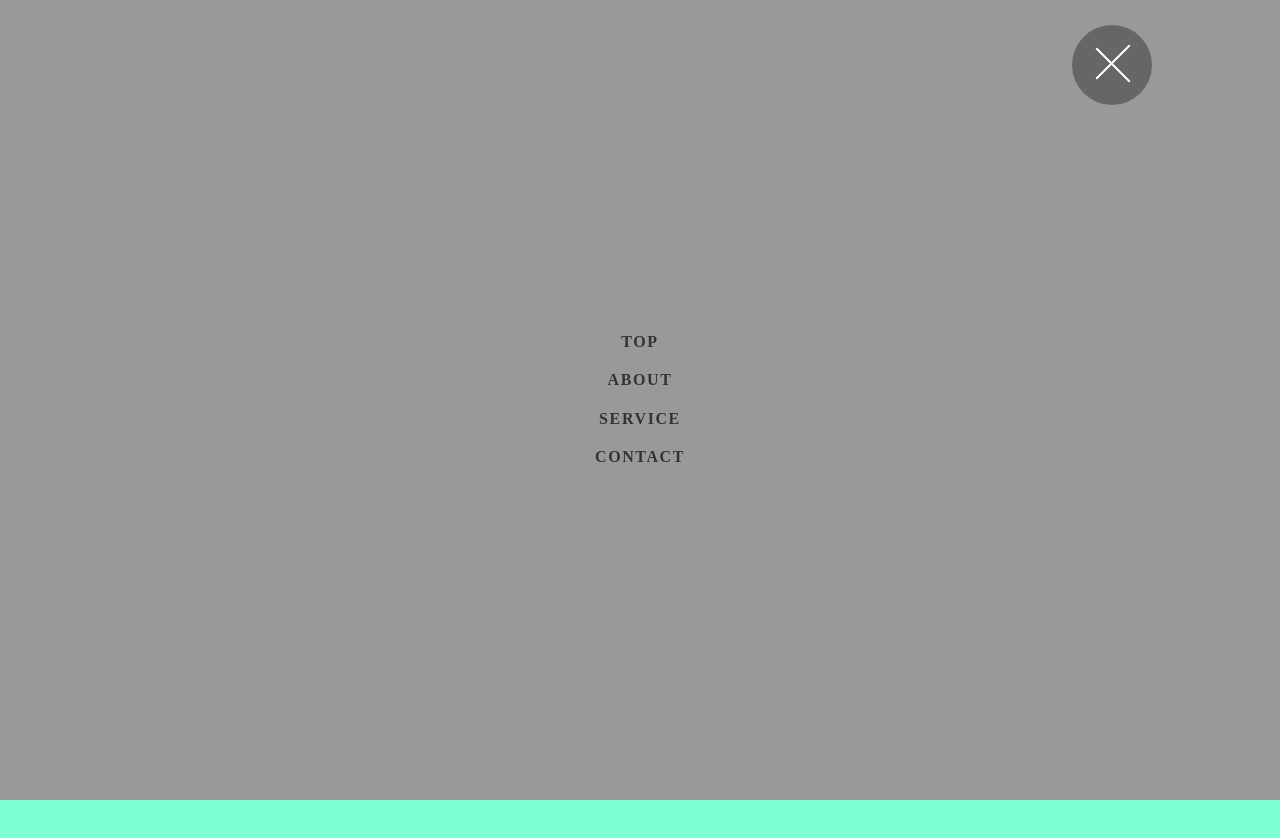
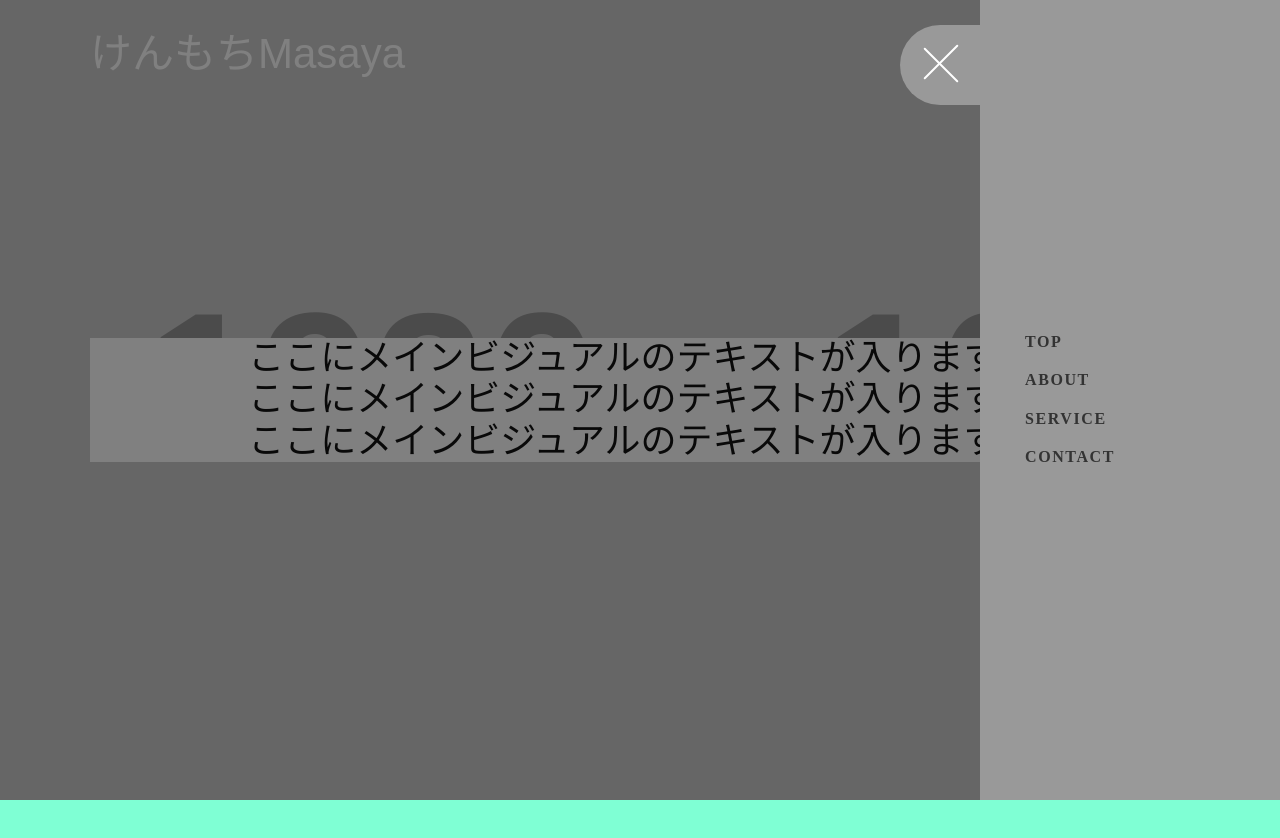
Before and after one commit to kmmch/portfolio-static, a plain HTML site: page index.html in a window 1280 px wide. Both pictures are taken after a click on the element 1112 px from the left and 65 px from the top of the page. Shown: the top 838 px of the page. Drawn offline with Linux system fonts and the light colour scheme; placeholder pictures from the web are drawn by us.

Commit message:
ヘッダー調整完了

```diff
--- a/assets/js/index.js
+++ b/assets/js/index.js
@@ -10,7 +10,10 @@ window.onload = function(){
         headerHamburgerBtn.classList.toggle('active');
 
         // ハンバーガーメニューの表示を切り替え
-        document.getElementById('humburger-menu').classList.toggle('panelactive');
+        document.getElementById('humburger-menu').classList.toggle('active');
+
+        // ハンバーガーカバーの表示を切り替え
+        document.getElementById('humburger-cover').classList.toggle('active');
 
         // スクロール固定を切り替え
         document.body.classList.toggle('noScroll')
--- a/assets/scss/style.scss
+++ b/assets/scss/style.scss
@@ -53,8 +53,9 @@
         cursor: pointer;
         width: 80px;
         height: 80px;
-        background: #666;
+        background: #999;
         border-radius: 50%;
+        transition: all 0.6s;
 
 
         /*×に変化*/
@@ -84,6 +85,9 @@
         }
 
         &.active {
+            border-radius: 50% 0 0 50%;
+            right: 300px;
+
             & span {
                 &:nth-of-type(1) {
                     transform: translateY(6px) rotate(-45deg);
@@ -109,11 +113,11 @@
     &__menu {
         /*position:fixed;にし、z-indexの数値を大きくして前面へ*/
         position:fixed;
-        z-index: 999;
+        z-index: 9999;
         /*ナビのスタート位置と形状*/
         top:0;
         right: -120%;
-        width:100%;
+        width: 300px;
         height: 100vh;/*ナビの高さ*/
         background:#999;
         /*動き*/
@@ -121,15 +125,15 @@
 
 
         /*アクティブクラスがついたら位置を0に*/
-        &.panelactive {
+        &.active {
             right: 0;
 
             /*ナビゲーションの縦スクロール*/
             & #humburger-bg {
                 /*ナビの数が増えた場合縦スクロール*/
                 position: fixed;
-                z-index: 999;
-                width: 100%;
+                z-index: 9999;
+                width: 300px;
                 height: 100vh;/*表示する高さ*/
                 overflow: auto;
                 -webkit-overflow-scrolling: touch;
@@ -140,15 +144,15 @@
         & ul {
             /*ナビゲーション天地中央揃え*/
             position: absolute;
-            z-index: 999;
+            z-index: 9999;
             top:50%;
-            left:50%;
+            left:30%;
             transform: translate(-50%,-50%);
 
             /*リストのレイアウト設定*/
             & li {
                 list-style: none;
-                text-align: center;
+                text-align: start;
 
                 & a{
                     color: #333;
@@ -162,13 +166,28 @@
             }
         }
     }
+
+
+    /*========= ハンバーガーメニュー ===============*/
+    &__cover {
+        &.active {
+            position: fixed;
+            width: 100%;
+            height: 100%;
+            top: 0;
+            left: 0;
+            z-index: 9998;
+            background: rgba(3,3,3,.5);
+            display: block;
+        }
+    }
 }
 
 
 
 /*========= メインビジュアル ===============*/
 .mainvisual {
-    background-image: url(../../../assets/images/test_mainvisual.jpg);
+    background-image: url(https://placehold.jp/1920x1080.png);
     background-repeat: no-repeat;
     background-size: cover;
     height:100vh;
@@ -177,11 +196,10 @@
 
     &__wrapper {
         background-color: #fff;
-        padding: 0 35px;
-        margin-left: auto;
-        margin-right: auto;
+        margin: auto;
         width: 90%;
         max-width: 1100px;
+        text-align: center;
     }
     &__ttl {
         color: #111;
--- a/index.html
+++ b/index.html
@@ -9,6 +9,10 @@
     <link rel="stylesheet" href="./assets/css/style.css">
 </head>
 <body>
+
+
+
+
     <header class="header">
         <div class="header__wrapper wrapper">
             <h1 class="header__ttl">けんもちMasaya</h1>
@@ -28,12 +32,24 @@
                 </ul>
             </div>
         </nav>
-</header>
+        <div id="humburger-cover" class="humburger__cover"></div>
+    </header>
+
+
+
     <div class="mainvisual">
         <div class="mainvisual__wrapper">
-            <h2 class="mainvisual__ttl">あいうえお<br>かきくけこ<br>さしすせそ</h2>
+            <h2 class="mainvisual__ttl">
+                ここにメインビジュアルのテキストが入ります。<br>
+                ここにメインビジュアルのテキストが入ります。<br>
+                ここにメインビジュアルのテキストが入ります。
+            </h2>
         </div>
     </div>
+
+
+
+
     <main>
         <style>
             main {
@@ -42,11 +58,21 @@
             }
         </style>
     </main>
+
+
+
+
+
     <footer class="footer">
         <div class="wrapper">
             <p class="footer__copyright">Copyright 2023 MasayaKemmochi All Rights Reserved.</p>
         </div>
     </footer>
+
+
+
+
+
     <script src="./assets/js/index.js"></script>
 </body>
 </html>
```
Also changed, not shown: assets/css/style.css, 1 other file.
